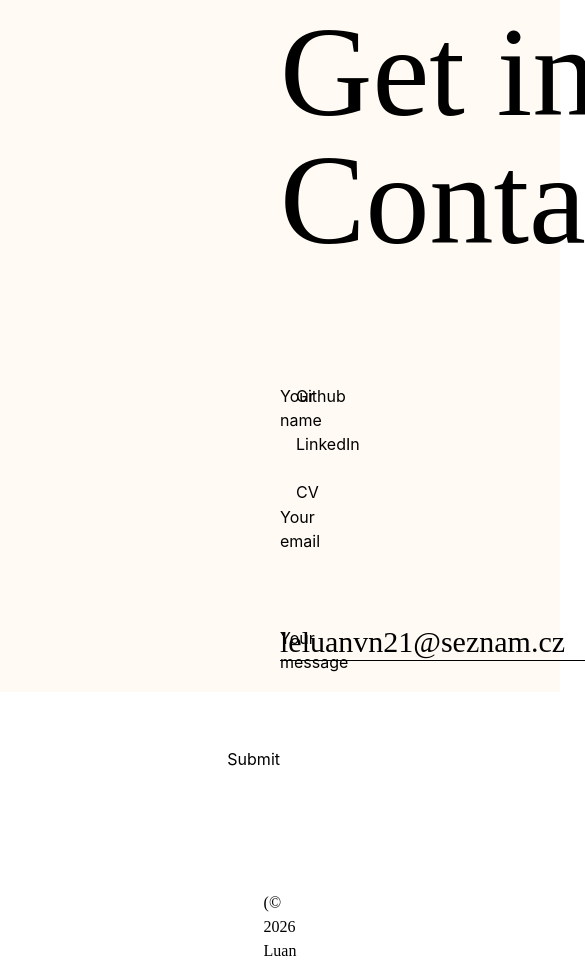
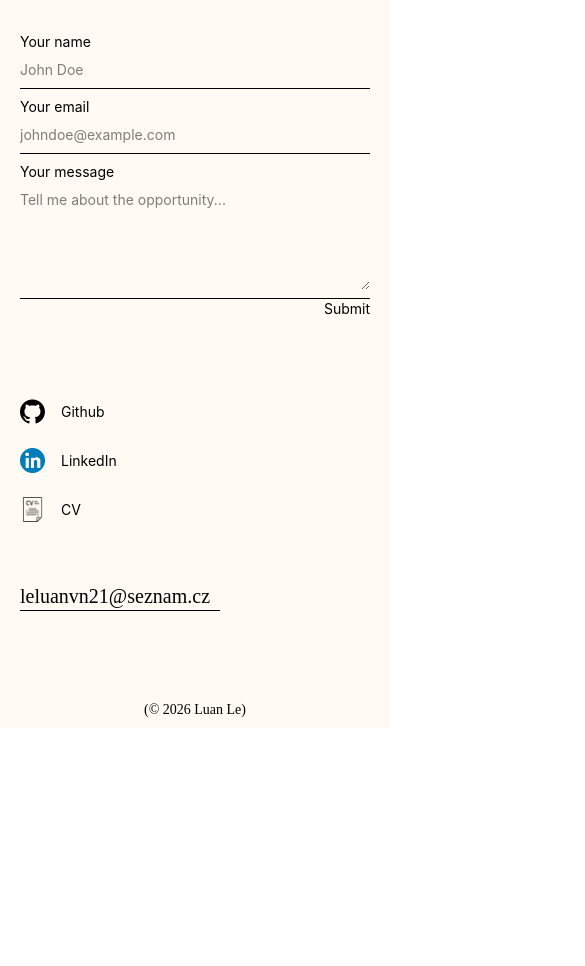
Before and after one commit to Luan2118/portfolio-v2, a React (Vite) app: page / in a window 390 px wide. Shown: the part 1840-2806 px from the top of the page, 585 px wide, since content can reach past the window. After the commit the page ends 2568 px from the top, so only its background shows below. Built offline with nearby package versions, Linux system fonts and the light colour scheme.

Commit message:
style: make contact section responsive

```diff
--- a/src/index.css
+++ b/src/index.css
@@ -2,4 +2,5 @@
 
 @theme {
   --breakpoint-xs: 25rem;
+  --breakpoint-2xl:85rem;
 }
--- a/src/pages/Homepage/components/Footer/Footer.tsx
+++ b/src/pages/Homepage/components/Footer/Footer.tsx
@@ -6,15 +6,28 @@ import FormField from "./components/FormField";
 
 function Footer() {
   return (
-    <div className="h-dvh bg-[#FFFBF4]  flex flex-col p-40 px-70 gap-30">
+    <>
+      <div className="h-dvh bg-[#FFFBF4] flex flex-col gap-15 py-15 px-5 xs:px-15 sm:px-20 sm:py-30 md:gap-40 md:py-40 lg:px-40  2xl:px-80">
 
         <div className="mx-auto">
-        <p className="text-9xl font-[Judson]">Get in Contact</p>
+          <p className="text-[clamp(56px,10vw,128px)] leading-none font-[Judson] text-center">Get in Contact</p>
         </div>
 
 
-      <div className="grid grid-cols-2 font-[Inter]">
-        <div className="flex flex-col gap-30">
+        <div className="grid grid-cols-1 md:grid-cols-2 ">
+
+          <form className="order-1 md:order-2 flex flex-col justify-between ">
+
+            <FormField id="name" label="Your name" placeholder="John Doe" />
+
+            <FormField id="email" label="Your email" placeholder="johndoe@example.com" />
+
+            <FormField id="message" label="Your message" placeholder="Tell me about the opportunity..." />
+
+            <button className="self-end text-sm lg:text-lg">Submit</button>
+          </form>
+
+          <div className="order-2 md:order-1 flex flex-col gap-15 md:gap-30 mt-20 md:mt-0">
             <div className="flex flex-col gap-6">
               <ContactLink src={github} text="Github" />
 
@@ -24,26 +37,15 @@ function Footer() {
 
             </div>
 
-          <div className="w-xs">
-            <p className="text-3xl font-[Judson]">leluanvn21@seznam.cz</p>
+            <div className="w-[200px] sm:w-[240px] 2xl:w-xs">
+              <p className="text-xl sm:text-2xl 2xl:text-3xl font-[Judson]">leluanvn21@seznam.cz</p>
               <hr />
             </div>
           </div>
-
-
-        <form className="flex flex-col gap-10">
-
-          <FormField id="name" label="Your name" placeholder="John Doe"/>
-
-          <FormField id="email" label="Your email" placeholder="johndoe@example.com"/>
-
-          <FormField id="message" label="Your message" placeholder="Tell me about the opportunity..."/>
-
-          <button className="self-end">Submit</button>
-        </form>
         </div>
-      <p className="self-center font-[Judson]">(© 2026 Luan Le)</p>
       </div>
+        <footer className="text-center font-[Judson] bg-[#FFFBF4] py-2 text-sm sm:text-base">(© 2026 Luan Le)</footer>
+    </>
   )
 }
 
--- a/src/pages/Homepage/components/Footer/components/ContactLink.tsx
+++ b/src/pages/Homepage/components/Footer/components/ContactLink.tsx
@@ -6,8 +6,8 @@ type ContactLinkProps = {
 function ContactLink({text, src}: ContactLinkProps) {
   return (
       <div className="flex gap-4 items-center">
-        <img src={src} alt="" />
-        <p>{text}</p>
+        <img src={src} alt="" className="w-[25px] h-[25px] lg:w-[30px] lg:h-[30px]"/>
+        <p className="text-sm lg:text-lg">{text}</p>
       </div>
   )
 }
--- a/src/pages/Homepage/components/Footer/components/FormField.tsx
+++ b/src/pages/Homepage/components/Footer/components/FormField.tsx
@@ -4,11 +4,15 @@ type FormFieldProps = {
   placeholder: string
 }
 
-function FormField({id, label, placeholder}: FormFieldProps) {
+function FormField({ id, label, placeholder }: FormFieldProps) {
   return (
-    <div className="flex flex-col gap-1">
-      <label htmlFor={id}>{label}</label>
-      <input id={id} type="text" placeholder={placeholder} />
+    <div className="flex flex-col gap-2 text-sm lg:text-lg font-[Inter]">
+      <label htmlFor={id} className="mt-2">{label}</label>
+      {id === 'message' ?
+        <textarea name={id} id={id} placeholder={placeholder} className="h-[100px]"></textarea> :
+
+        <input id={id} type="text" placeholder={placeholder} />
+      }
       <hr />
     </div>
   )
```
Lines whose indentation alone changed are shown as unchanged.
